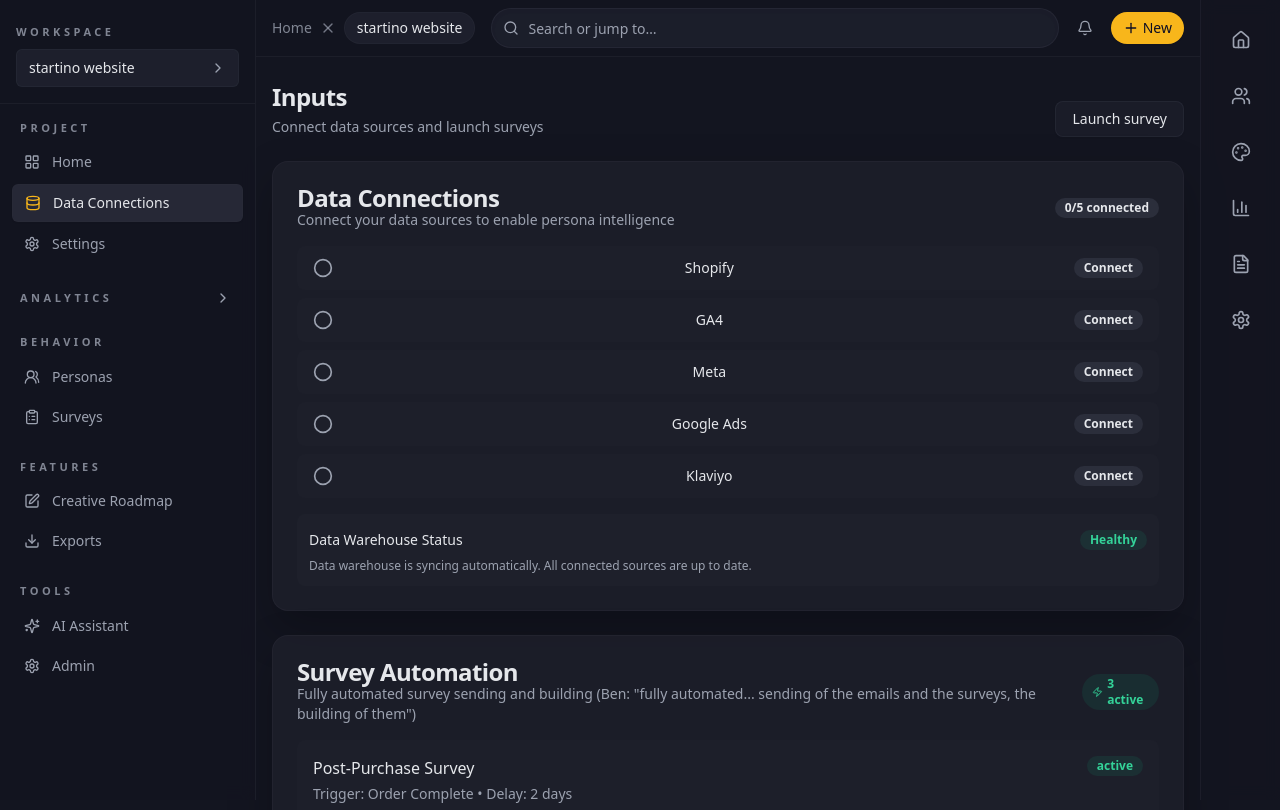
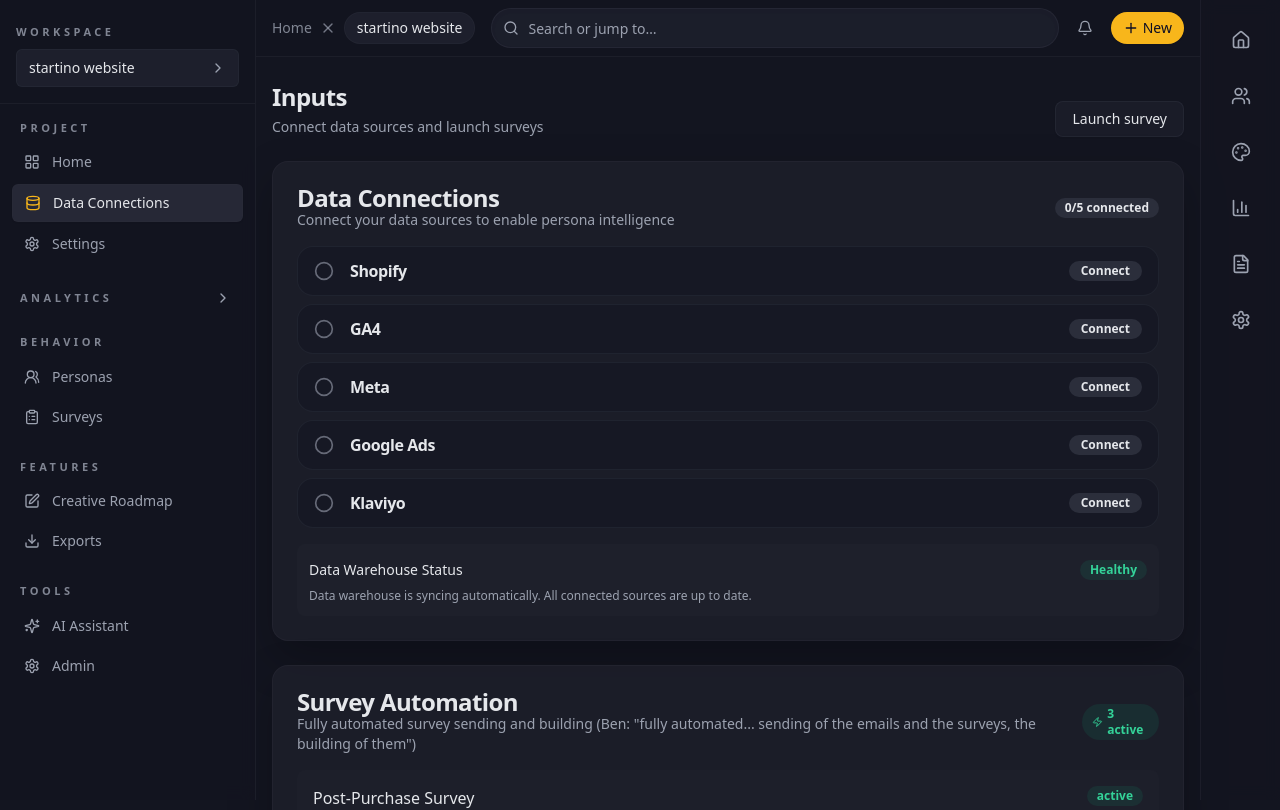
Before and after one commit to startino/ben-macpherson, a React (Vite) app: page /ben-macpherson/inputs in a window 1280 px wide. Shown: the top 810 px of the page. Built offline with nearby package versions, Linux system fonts and the light colour scheme.

Commit message:
fix(inputs): improve connection card alignment and contrast

```diff
--- a/src/pages/Inputs.tsx
+++ b/src/pages/Inputs.tsx
@@ -5,6 +5,7 @@
 import { CheckCircle2, Circle, ExternalLink, Clock, RefreshCw, Zap } from 'lucide-react'
 import surveyAutomation from '@/data/mock/surveyAutomation.json'
 import { ResponsiveContainer, LineChart, CartesianGrid, XAxis, YAxis, Tooltip, Legend, Line } from 'recharts'
+import { cn } from '@/lib/utils'
 
 export default function Inputs() {
 	const [connected, setConnected] = useState<Record<string, boolean>>({
@@ -74,34 +75,41 @@
 								<button
 									key={k}
 									onClick={() => toggleConnection(k)}
-									className={`group flex items-center justify-between rounded-lg px-4 py-3 text-sm transition-all duration-200 hover:bg-accent/50 ${
-										isConnected ? 'bg-accent/30' : 'bg-surface'
-									}`}
+								type="button"
+								className={cn(
+									'group grid grid-cols-[auto,1fr,auto] items-center gap-4 rounded-2xl border px-4 py-3 text-left text-sm transition-colors duration-200',
+									isConnected
+										? 'border-primary/40 bg-primary/15 text-foreground shadow-[0_12px_30px_rgba(0,0,0,0.35)]'
+										: 'border-border/50 bg-background/50 text-foreground/80 hover:border-border/70 hover:bg-secondary/40'
+								)}
 								>
-									<div className="flex items-center gap-3 flex-1">
+								<div className="flex items-center justify-center">
 										{isConnected ? (
-											<CheckCircle2 className="h-5 w-5 text-emerald-500" />
+										<CheckCircle2 className="h-5 w-5 text-emerald-400" />
 										) : (
-											<Circle className="h-5 w-5 text-muted-foreground" />
+										<Circle className="h-5 w-5 text-muted-foreground/60" />
 										)}
-										<div className="flex-1">
-											<div className="font-medium">{k}</div>
+									</div>
+								<div className="flex flex-col gap-1 text-left">
+									<div className="text-base font-semibold tracking-tight text-foreground">{k}</div>
 									{isConnected && lastSync && (
-												<div className="text-xs text-muted-foreground flex items-center gap-1 mt-0.5">
+										<div className="flex items-center gap-1 text-xs text-muted-foreground/80">
 											<Clock className="h-3 w-3" />
 											Last sync: {lastSync}
 										</div>
 									)}
 								</div>
-									</div>
-									<div className="flex items-center gap-2">
+								<div className="flex items-center justify-end gap-2">
 									{isConnected && (
-											<Badge variant="outline" className="text-xs">
-												<RefreshCw className="h-3 w-3 mr-1" />
+										<Badge variant="outline" className="flex items-center gap-1 rounded-full border-primary/40 bg-background/70 px-2 text-xs text-foreground">
+											<RefreshCw className="h-3 w-3" />
 											Live
 										</Badge>
 									)}
-										<Badge variant={isConnected ? 'success' : 'outline'}>
+									<Badge
+										variant={isConnected ? 'success' : 'outline'}
+										className={cn('rounded-full px-3 text-xs', isConnected ? 'bg-emerald-500/20 text-emerald-200' : 'text-foreground')}
+									>
 										{isConnected ? 'Connected' : 'Connect'}
 									</Badge>
 									</div>
```
Lines whose indentation alone changed are shown as unchanged.
